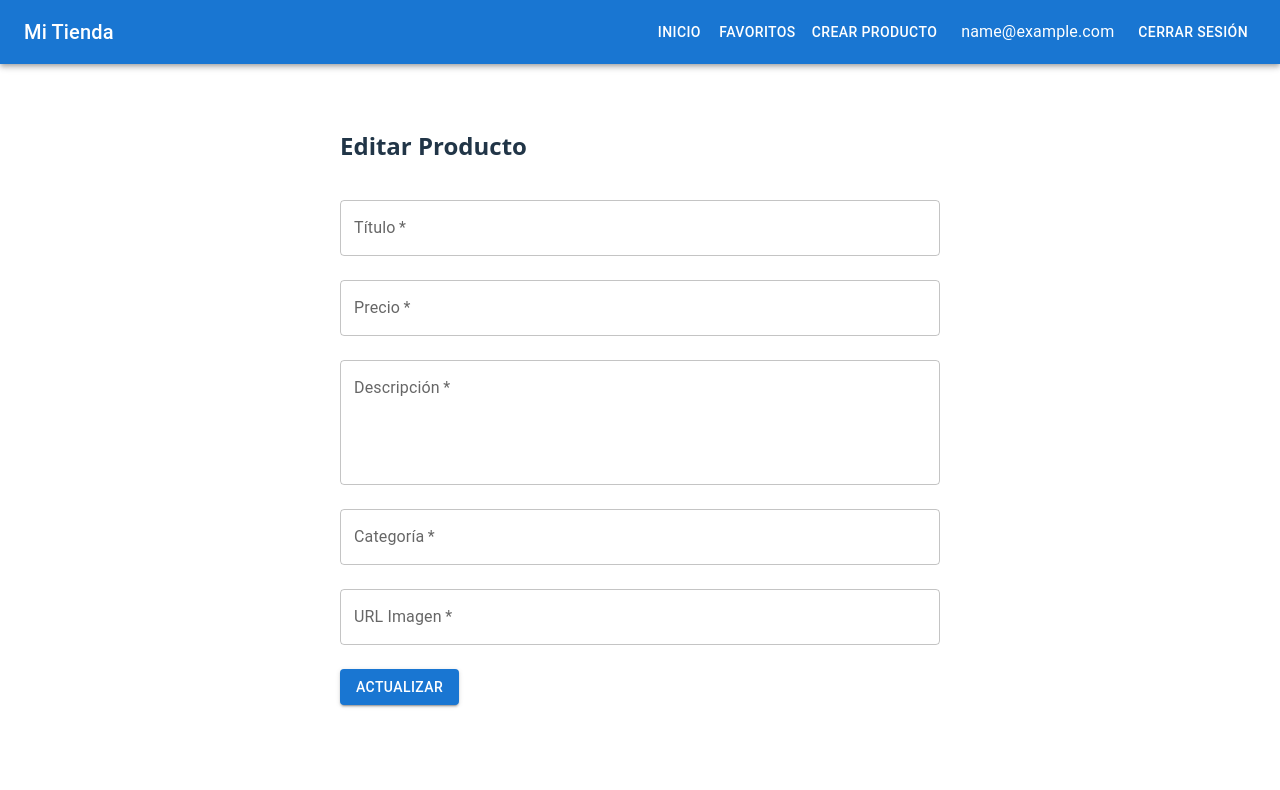
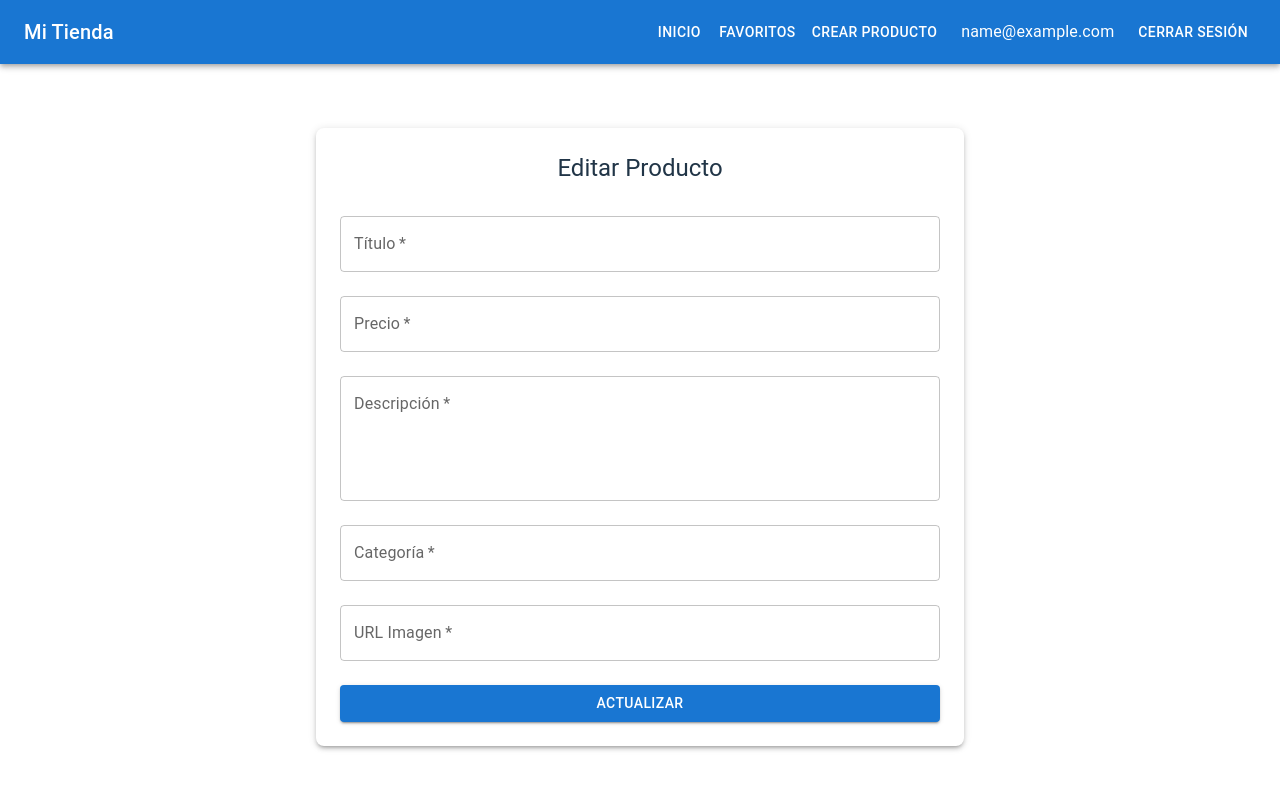
Before and after one commit to Francisco370/pv_tp_integrador_grupo18, a React (Vite) app: page /edit-product/1 in a window 1280 px wide. Shown: the top 790 px of the page. Built offline with nearby package versions, Linux system fonts and the light colour scheme; sample sign-in values are in the browser's storage.

Commit message:
se arreglo crear producto

```diff
--- a/src/components/ProductForm.jsx
+++ b/src/components/ProductForm.jsx
@@ -2,8 +2,11 @@ import React, { useState, useEffect } from "react";
 import { useDispatch, useSelector } from "react-redux";
 import { addProduct, updateProduct } from "../redux/productsSlice";
 import { useNavigate, useParams } from "react-router-dom";
+
 import TextField from "@mui/material/TextField";
 import Button from "@mui/material/Button";
+import Box from "@mui/material/Box";
+import Typography from "@mui/material/Typography";
 
 const ProductForm = () => {
   const dispatch = useDispatch();
@@ -42,17 +45,41 @@ const ProductForm = () => {
     e.preventDefault();
 
     if (productId) {
-      dispatch(updateProduct({ id: Number(productId), ...formData }));
+      const existingRating = existingProduct?.rating || { rate: 0, count: 0 };
+      dispatch(updateProduct({ id: Number(productId), ...formData, rating: existingRating }));
     } else {
-      dispatch(addProduct(formData));
+      const newProduct = {
+        ...formData,
+        id: Date.now(),
+        rating: {
+          rate: 0,
+          count: 0,
+        },
+      };
+      dispatch(addProduct(newProduct));
     }
 
     navigate("/");
   };
 
   return (
-    <form onSubmit={handleSubmit} style={{ maxWidth: 600, margin: "2rem auto" }}>
-      <h2>{productId ? "Editar Producto" : "Crear Producto"}</h2>
+    <Box
+      component="form"
+      onSubmit={handleSubmit}
+      sx={{
+        maxWidth: 600,
+        mx: "auto",
+        mt: 4,
+        p: 3,
+        boxShadow: 3,
+        borderRadius: 2,
+        backgroundColor: "background.paper",
+      }}
+    >
+      <Typography variant="h5" component="h2" mb={2} textAlign="center">
+        {productId ? "Editar Producto" : "Crear Producto"}
+      </Typography>
+
       <TextField
         label="Título"
         name="title"
@@ -101,10 +128,11 @@ const ProductForm = () => {
         required
         margin="normal"
       />
-      <Button variant="contained" color="primary" type="submit" sx={{ mt: 2 }}>
+
+      <Button variant="contained" type="submit" fullWidth sx={{ mt: 2 }}>
         {productId ? "Actualizar" : "Crear"}
       </Button>
-    </form>
+    </Box>
   );
 };
 
--- a/src/redux/productsSlice.js
+++ b/src/redux/productsSlice.js
@@ -1,33 +1,29 @@
 import { createSlice } from "@reduxjs/toolkit";
 
 const initialState = {
-  products: [],     // Productos traídos de la API
-  favorites: [],    // Array con IDs de productos favoritos
-  selectedProduct: null, // Producto seleccionado para detalle
+  products: [],     // Productos traídos de la API o creados
+  favorites: [],    // IDs de productos marcados como favoritos
+  selectedProduct: null, // Producto mostrado en detalle
 };
 
 const productsSlice = createSlice({
   name: "products",
   initialState,
   reducers: {
-    // Guarda los productos obtenidos de la API
+    // Carga productos desde API (sin duplicar)
     setProducts(state, action) {
       const apiProducts = action.payload;
-
-      // Filtrar los productos que ya están cargados para no duplicarlos
       const existingIds = state.products.map(p => p.id);
       const newApiProducts = apiProducts.filter(p => !existingIds.includes(p.id));
-
-      // Agrega solo los productos nuevos
       state.products = [...state.products, ...newApiProducts];
     },
 
-    // Guarda el producto seleccionado para detalle
+    // Guarda producto seleccionado
     setProductDetail(state, action) {
       state.selectedProduct = action.payload;
     },
 
-    // Alterna entre favorito/no favorito
+    // Alternar favorito
     toggleFavorite(state, action) {
       const id = action.payload;
       const isFavorite = state.favorites.includes(id);
@@ -38,25 +34,32 @@ const productsSlice = createSlice({
       }
     },
 
-    // Elimina un producto del array (por id)
+    // Eliminar producto
     deleteProduct(state, action) {
       const id = action.payload;
       state.products = state.products.filter(product => product.id !== id);
-      state.favorites = state.favorites.filter(favId => favId !== id); // también lo saca de favoritos
+      state.favorites = state.favorites.filter(favId => favId !== id);
     },
 
-    // Edita un producto por id
+    // Editar producto (asegura que tenga rating)
     updateProduct(state, action) {
-      const updatedProduct = action.payload;
+      const updatedProduct = {
+        ...action.payload,
+        rating: action.payload.rating || { rate: 0, count: 0 },
+      };
       const index = state.products.findIndex(p => p.id === updatedProduct.id);
       if (index !== -1) {
         state.products[index] = updatedProduct;
       }
     },
 
-    // Agrega un producto nuevo
+    // Agregar nuevo producto (asegura que tenga rating)
     addProduct(state, action) {
-      state.products.push(action.payload);
+      const product = {
+        ...action.payload,
+        rating: action.payload.rating || { rate: 0, count: 0 },
+      };
+      state.products.push(product);
     },
   },
 });
```
